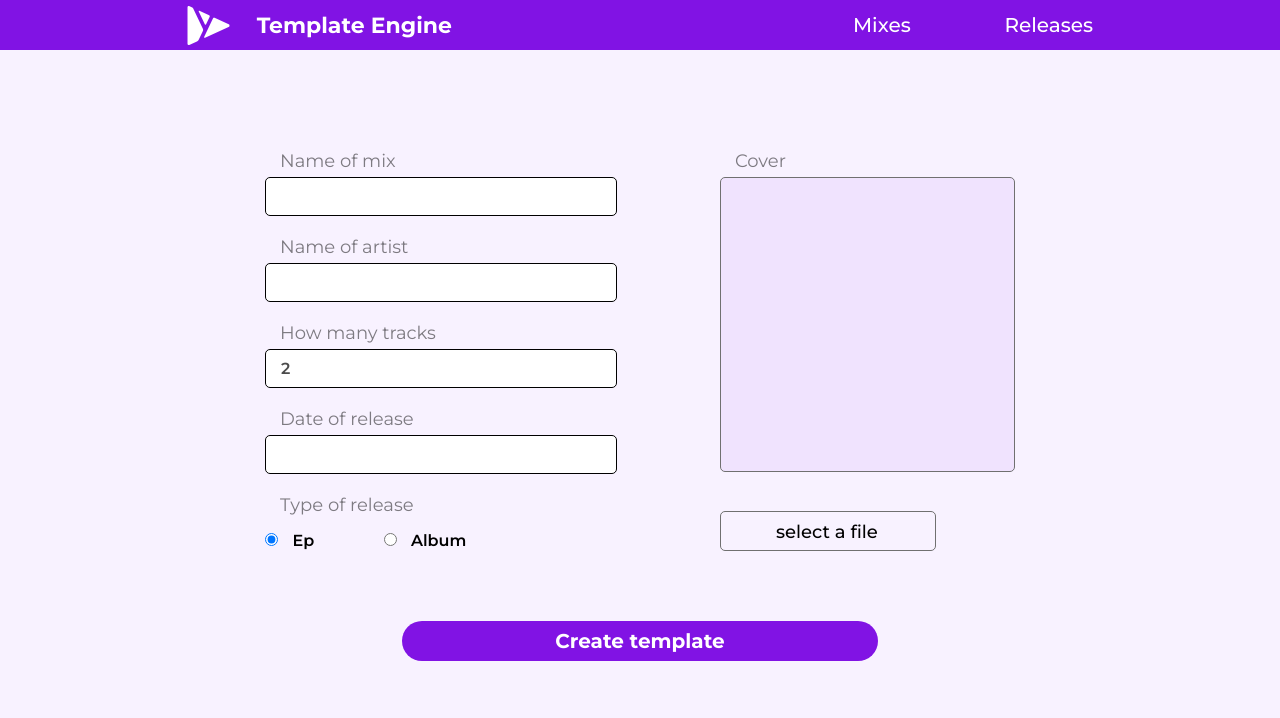
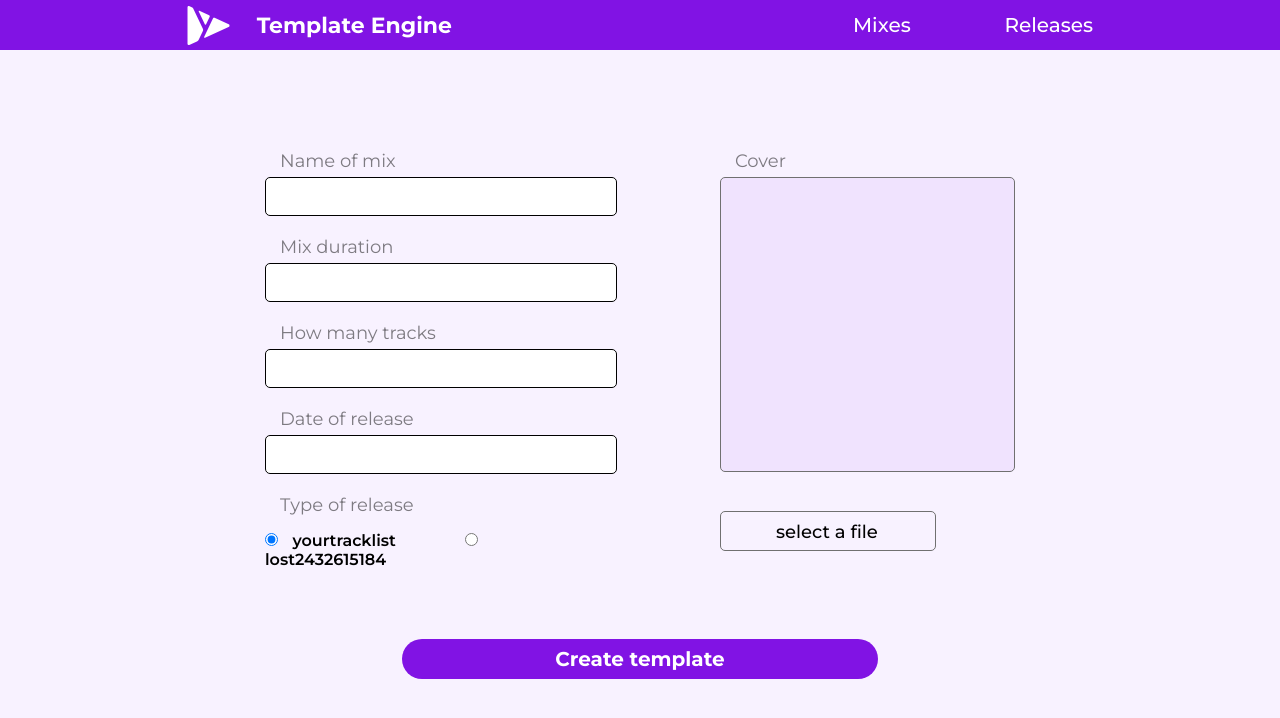
Before and after one commit to Glebkiselev11/yourtracklist-template-engine, a Vue app in the folder client/: page /mix in a window 1280 px wide. Shown: the top 718 px of the page. Built offline with nearby package versions, Linux system fonts and the light colour scheme; what vue-toasted would draw is missing.

Commit message:
added vue meta plugin

```diff
--- a/client/package.json
+++ b/client/package.json
@@ -11,6 +11,7 @@
     "axios": "^0.19.0",
     "core-js": "^2.6.5",
     "vue": "^2.6.10",
+    "vue-meta": "^2.2.1",
     "vue-router": "^3.1.2",
     "vue-toasted": "^1.1.27"
   },
--- a/client/public/index.html
+++ b/client/public/index.html
@@ -6,7 +6,7 @@
     <meta name="viewport" content="width=device-width,initial-scale=1.0">
     <link rel="icon" href="<%= BASE_URL %>favicon.ico">
     <link href="https://fonts.googleapis.com/css?family=Montserrat:400,500,600,700&display=swap" rel="stylesheet">
-    <title></title>
+    <meta title></meta title>
   </head>
   <body>
     <noscript>
--- a/client/src/components/Mix.vue
+++ b/client/src/components/Mix.vue
@@ -5,12 +5,12 @@
 		<label for="mix_name" class="label_simple">Name of mix</label>
 		<input type="text" id="mix_name" name="mix_name" v-model="mix_name">
 
-		<label for="artist_name" class="label_simple">Name of artist</label>
-		<input type="text" id="artist_name" name="artist_name" v-model="artist_name">
+		<label for="mix_duration" class="label_simple">Mix duration</label>
+		<input type="text" id="mix_duration" name="mix_duration" v-model="mix_duration">
 
 
-		<label for="album_tracks" class="label_simple">How many tracks</label>
-		<input type="number" id="album_tracks" name="album_tracks" v-model="album_tracks">
+		<label for="mix_tracks" class="label_simple">How many tracks</label>
+		<input type="number" id="mix_tracks" name="mix_tracks" v-model="mix_tracks">
 
 		<label for="date_rel" class="label_simple">Date of release</label>
 		<input type="text" id="date_rel" name="date_rel" v-model="date_rel">
@@ -18,13 +18,13 @@
 		<label for="type" class="label_simple">Type of release</label>
 
 		<div class="radio-wrap">
-			<label for="ep" class="label_radio">
-			<input type="radio" name="type" value="ep" id="ep" checked>
-			Ep
+			<label for="yourtracklist" class="label_radio">
+			<input type="radio" name="public" value="yourtracklist" id="yourtracklist" checked>
+			yourtracklist
 			</label>
-			<label for="album" class="label_radio">
-			<input type="radio" name="type" value="album" id="album">
-			Album
+			<label for="lost2432615184" class="label_radio">
+			<input type="radio" name="public" value="lost2432615184" id="lost2432615184">
+			lost2432615184
 			</label>
 		</div>
     </div>
@@ -41,6 +41,7 @@
 <script>
 
 export default {
+
 	name: 'Mix',
 	data() {
 		return {
@@ -50,6 +51,14 @@ export default {
             date_rel: "",
             cover: ""
 		}
+	},
+	metaInfo: {
+      title: 'Template Engine',
+      titleTemplate: '%s - Mix',
+      htmlAttrs: {
+        lang: 'en',
+        amp: true
+      }
     },
 
 	methods: {
--- a/client/src/components/Release.vue
+++ b/client/src/components/Release.vue
@@ -50,6 +50,14 @@ export default {
             date_rel: "",
             cover: ""
 		}
+	},
+	metaInfo: {
+      title: 'Template Engine',
+      titleTemplate: '%s - Releases',
+      htmlAttrs: {
+        lang: 'en',
+        amp: true
+      }
     },
 
 	methods: {
--- a/client/src/components/Result.vue
+++ b/client/src/components/Result.vue
@@ -15,9 +15,18 @@ export default {
             loading: false,
             error: null,
         }
-    }
+    },
+    metaInfo: {
+      title: 'Template Engine',
+      titleTemplate: '%s - Result',
+      htmlAttrs: {
+        lang: 'en',
+        amp: true
+      }
+    },
 
 }
+
 </script>
 
 <style>
--- a/client/src/main.js
+++ b/client/src/main.js
@@ -2,6 +2,9 @@ import Vue from 'vue';
 import App from './App.vue';
 import router from './router';
 import VueToasted from 'vue-toasted';
+import VueMeta from 'vue-meta'
+
+Vue.use(VueMeta)
 
 Vue.config.productionTip = false;
 
```
Also changed, not shown: 1 other file (tests, documents, lock files or other folders).
